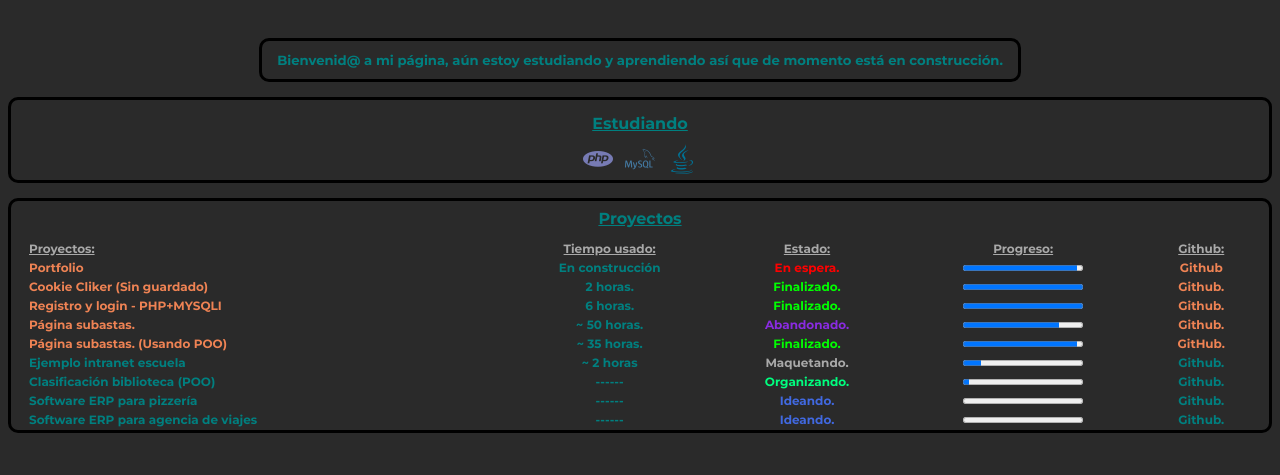
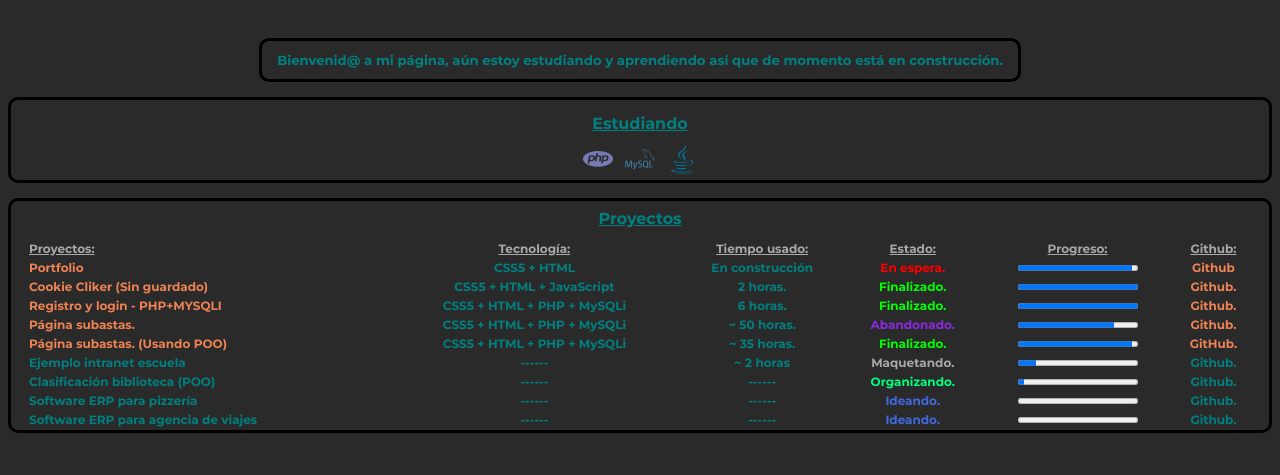
Before and after one commit to Zaragan/erikpvc.es, a plain HTML site: page index.html in a window 1280 px wide. Shown: the top 475 px of the page. Drawn offline with nearby package versions, Linux system fonts and the light colour scheme; files whose address does not match are found by name.

Commit message:
Actualización tecnología

```diff
--- a/index.html
+++ b/index.html
@@ -50,6 +50,7 @@
                 <table style="width: 100%;">
                     <tr>
                         <th class="tal textoGris sub">Proyectos:</th>
+						<th class="textoGris sub">Tecnología:</th>
                         <th class="textoGris sub">Tiempo usado:</th>
                         <th class="textoGris sub">Estado:</th>
                         <th class="textoGris sub">Progreso:</th>
@@ -57,6 +58,7 @@
                     </tr>
                     <tr>
                         <td class="tal pointer" title="Portafolio básico."><a href="https://erikpvc.es" target="_blank">Portfolio</a></td>
+						<td>CSS5 + HTML</td>
                         <td>En construcción</td>
                         <td class="textoRojo">En espera.</td>
                         <td><progress min=0 max=100 value=95></progress></td>
@@ -64,6 +66,7 @@
                     </tr>
                     <tr>
                         <td class="tal"><a href="https://cookieclicker.erikpvc.es" target="_blank" rel="noopener noreferrer">Cookie Cliker (Sin guardado)</a></td>
+						<td>CSS5 + HTML + JavaScript</td>
                         <td>2 horas.</td>
                         <td class="textolima">Finalizado.</td>
                         <td><progress min=0 max=100 value=100></progress></td>
@@ -71,6 +74,7 @@
                     </tr>
                     <tr>
                         <td class="tal"><a href="https://registroylogin.erikpvc.es" target="_blank" rel="noopener noreferrer">Registro y login - PHP+MYSQLI</a></td>
+						<td>CSS5 + HTML + PHP + MySQLi</td>
                         <td>6 horas.</td>
                         <td class="textolima">Finalizado.</td>
                         <td><progress min=0 max=100 value=100></progress></td>
@@ -78,6 +82,7 @@
                     </tr>
                     <tr>
                         <td class="tal pointer" title="Página de susbastas con PHP y MYSQLi."><a href="https://subastasold.erikpvc.es" target="_blank">Página subastas.</a></td>
+                        <td>CSS5 + HTML + PHP + MySQLi</td>
 						<td>~ 50 horas.</td>
                         <td class="textovioleta" title="Al adquirir conocimientos sobre POO decidí comenzar de nuevo con esa idea en mente.">Abandonado.</td>
                         <td><progress min=0 max=100 value=80 class="abandonado"></progress></td>
@@ -85,6 +90,7 @@
                     </tr>
                     <tr>
                         <td class="tal pointer" title="Página de susbastas con PHP y MYSQLi usando POO."><a href="https://subastaspoo.erikpvc.es" target="_blank">Página subastas. (Usando POO)</a></td>
+                        <td>CSS5 + HTML + PHP + MySQLi</td>
 						<td>~ 35 horas.</td>
                         <td class="textolima">Finalizado.</td>
                         <td><progress min=0 max=100 value=95></progress></td>
@@ -92,6 +98,7 @@
                     </tr>
                     <tr>
                         <td class="tal" title="Intranet de escuela con PHP y MYSQLi.">Ejemplo intranet escuela</td>
+                        <td>------</td>
 						<td>~ 2 horas</td>
                         <td class="textoGris">Maquetando.</td>
                         <td><progress min=0 max=100 value=15></progress></td>
@@ -99,6 +106,7 @@
                     </tr>
                     <tr>
                         <td class="tal" title="Idea sobre creación de un sistema de catálogo de libros">Clasificación biblioteca (POO)</td>
+                        <td>------</</td>
 						<td>------</td>
                         <td class="textoVerde">Organizando.</td>
                         <td><progress min=0 max=100 value=5></progress></td>
@@ -106,6 +114,7 @@
                     </tr>
                     <tr>
                         <td class="tal" title="(Pizzaaaa mmmmmmhhh)">Software ERP para pizzería</td>
+                        <td>------</</td>
 						<td>------</td>
                         <td class="textoAzul">Ideando.</td>
                         <td><progress min=0 max=100 value=0></progress></td>
@@ -113,6 +122,7 @@
                     </tr>
                     <tr>
                         <td class="tal" title="">Software ERP para agencia de viajes</td>
+                        <td>------</</td>
 						<td>------</td>
                         <td class="textoAzul">Ideando.</td>
                         <td><progress min=0 max=100 value=0></progress></td>
```
Lines whose indentation alone changed are shown as unchanged.
